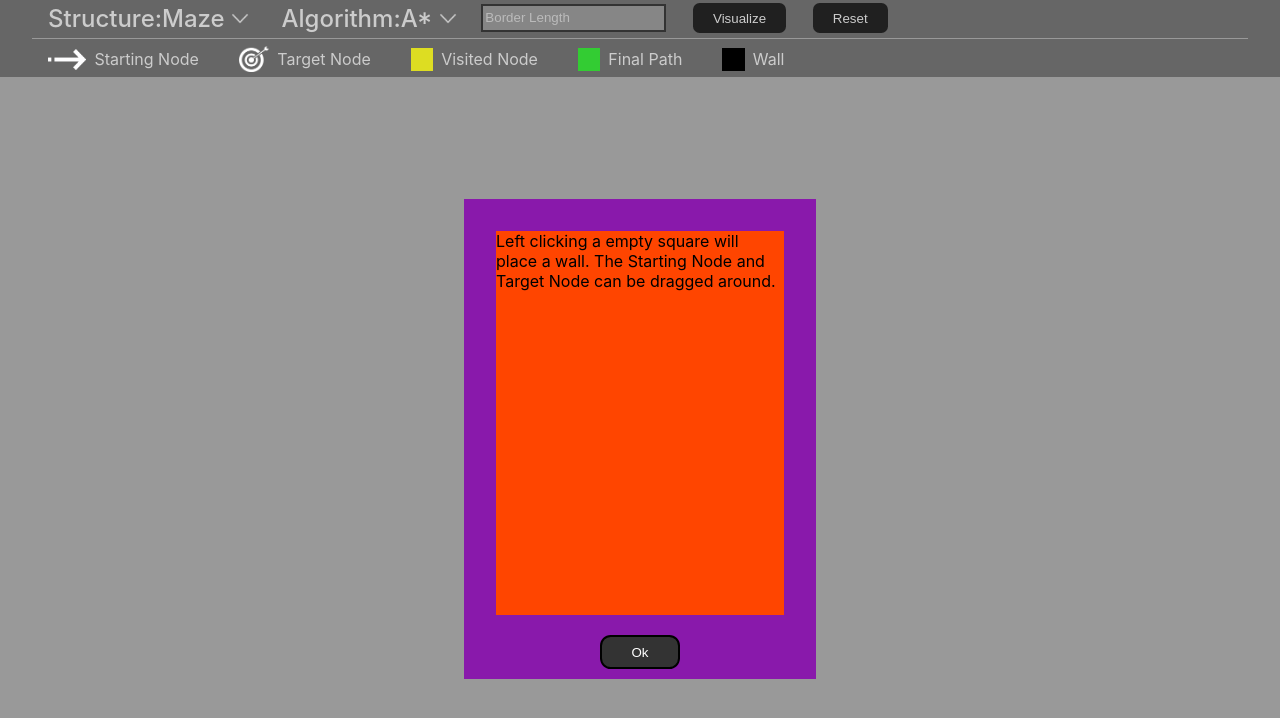
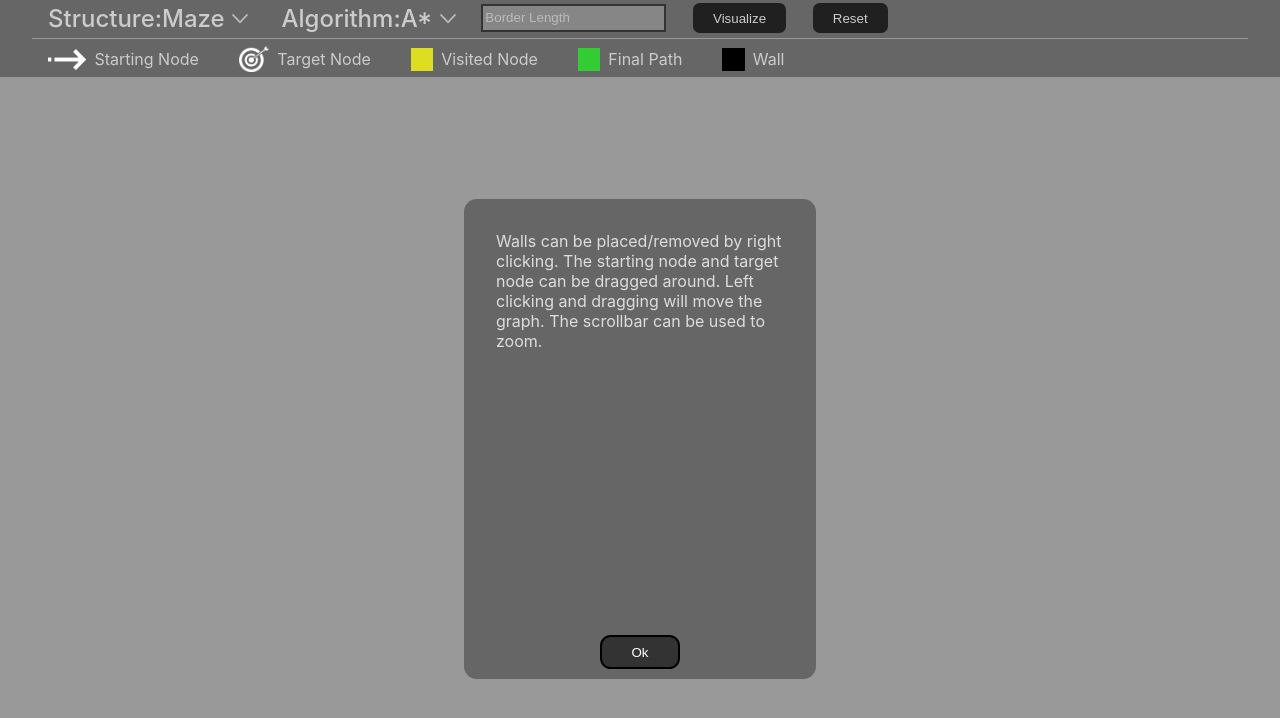
Before and after one commit to Rishik-Yechuri/dsawebsite, a React (Create React App) app: page / in a window 1280 px wide. Shown: the top 718 px of the page. Built offline with nearby package versions, Linux system fonts and the light colour scheme.

Commit message:
Added Comments

```diff
--- a/src/App.js
+++ b/src/App.js
@@ -13,11 +13,7 @@ import ArrayComponent from "./ArrayComponent";
 
 
 function App() {
-    /* var arr = JSON.parse(localStorage.getItem("arr"));
-     var tempLen = arr.length
-     if(arr.length > 1){
-         const [state,setState] = useState(4);
-     }*/
+    //Create states that are used in other parts of the program
     const [state, setState] = useState(0);
     const [algoState, setAlgoState] = useState("A*");
     const [buttonState, setButtonState] = useState(0);
--- a/src/ArrayAlgorithmComponent.js
+++ b/src/ArrayAlgorithmComponent.js
@@ -3,17 +3,20 @@ import dropDown from "./dropdown.png";
 import './navbarcss.css';
 
 
-
 const ArrayAlgorithmComponent = ({setArraySortMethod}) => {
+    //Sets dropdown state
     var dropDownActivated = false;
-    document.addEventListener("click",function (event){
-        if(event.target.closest("#dropdownDiv")){
+    //Waits for click
+    document.addEventListener("click", function (event) {
+        if (event.target.closest("#dropdownDiv")) {
             return;
-        }else{
+        } else {
             document.getElementById("thirdContent").style.display = 'none';
             dropDownActivated = false;
         }
     })
+
+    //Update dropdown
     function structureDropdown() {
         if (dropDownActivated) {
             document.getElementById("thirdContent").style.display = 'none';
@@ -21,10 +24,12 @@ const ArrayAlgorithmComponent = ({setArraySortMethod}) => {
         if (!dropDownActivated) {
             document.getElementById("thirdContent").style.display = 'block';
         }
+        //Update dropdown state
         dropDownActivated = !dropDownActivated;
+    }
 
-    }
-    function updateDropdownText(newText){
+    //Updates text for dropdown
+    function updateDropdownText(newText) {
         document.getElementById("algText").textContent = "Algorithm:" + newText;
         setArraySortMethod(newText);
     }
--- a/src/ArrayComponentStyle.css
+++ b/src/ArrayComponentStyle.css
@@ -60,6 +60,7 @@
 .FINISHED{
     background-color: #33cc33;
 }
+
 /*
 #mazeHolderDiv {
     width: fit-content;
--- a/src/MazeComponent.js
+++ b/src/MazeComponent.js
@@ -895,8 +895,7 @@ const MazeComponent = ({state, algoState, buttonState, setState, resetState}) =>
 
             <div className={"popUpContent"} id={"initialPopup"}>
                 <div id={"popUpInner"}>
-                    <text className={"popUpText"}>Left clicking a empty square will place a wall. The Starting Node and
-                        Target Node can be dragged around.
+                    <text className={"popUpText"}>Walls can be placed/removed by right clicking. The starting node and target node can be dragged around. Left clicking and dragging will move the graph. The scrollbar can be used to zoom.
                     </text>
                 </div>
                 <div id={"lowerPopUpDiv"}>
--- a/src/mazeComponentStyle.css
+++ b/src/mazeComponentStyle.css
@@ -16,7 +16,9 @@
     justify-content: center;
     overflow: hidden;
 }
-
+.popUpText{
+    color: #dddddd;
+}
 #mazeHolderDiv {
     width: fit-content;
     height: fit-content;
@@ -85,7 +87,9 @@ div.dragCell:hover{
 .popUpContent {
     width: 22em;
     height: 30em;
-    background-color: #8919AB;
+    background-color: #666666;
+    border-color: #33cc33;
+    border-radius: .8em;
     position: absolute;
     z-index: 10;
     vertical-align: center;
@@ -99,7 +103,7 @@ div.dragCell:hover{
 }
 
 #popUpInner {
-    background-color: orangered;
+    background-color: #666666;
     height: 24em;
     width: 18em;
     margin: 2em;
```
Also changed, not shown: src/ArrayComponent.js (+56 -96 lines), src/algorithmsDropdown.js (+6 -9 lines), 1 other file (tests, documents, lock files or other folders).
